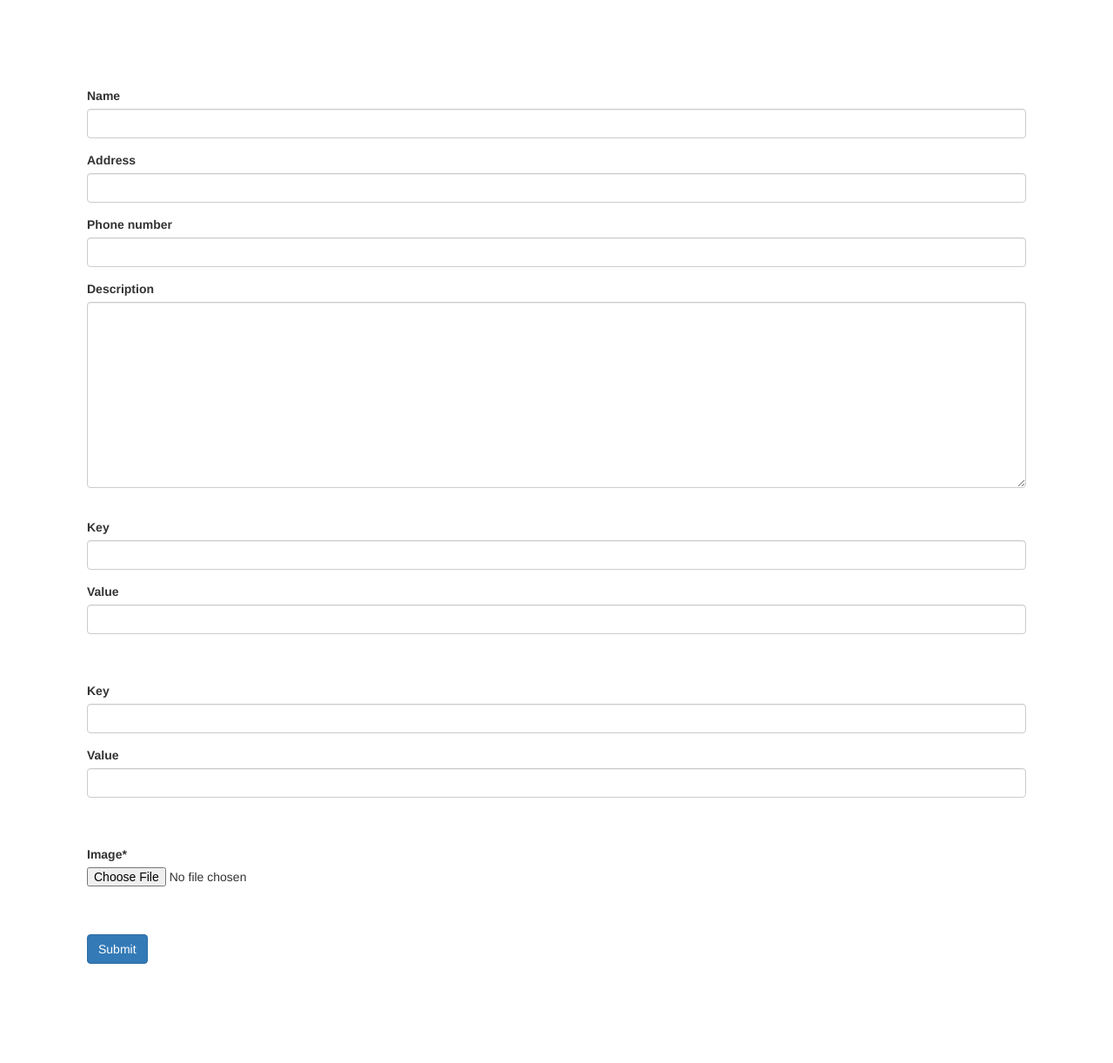
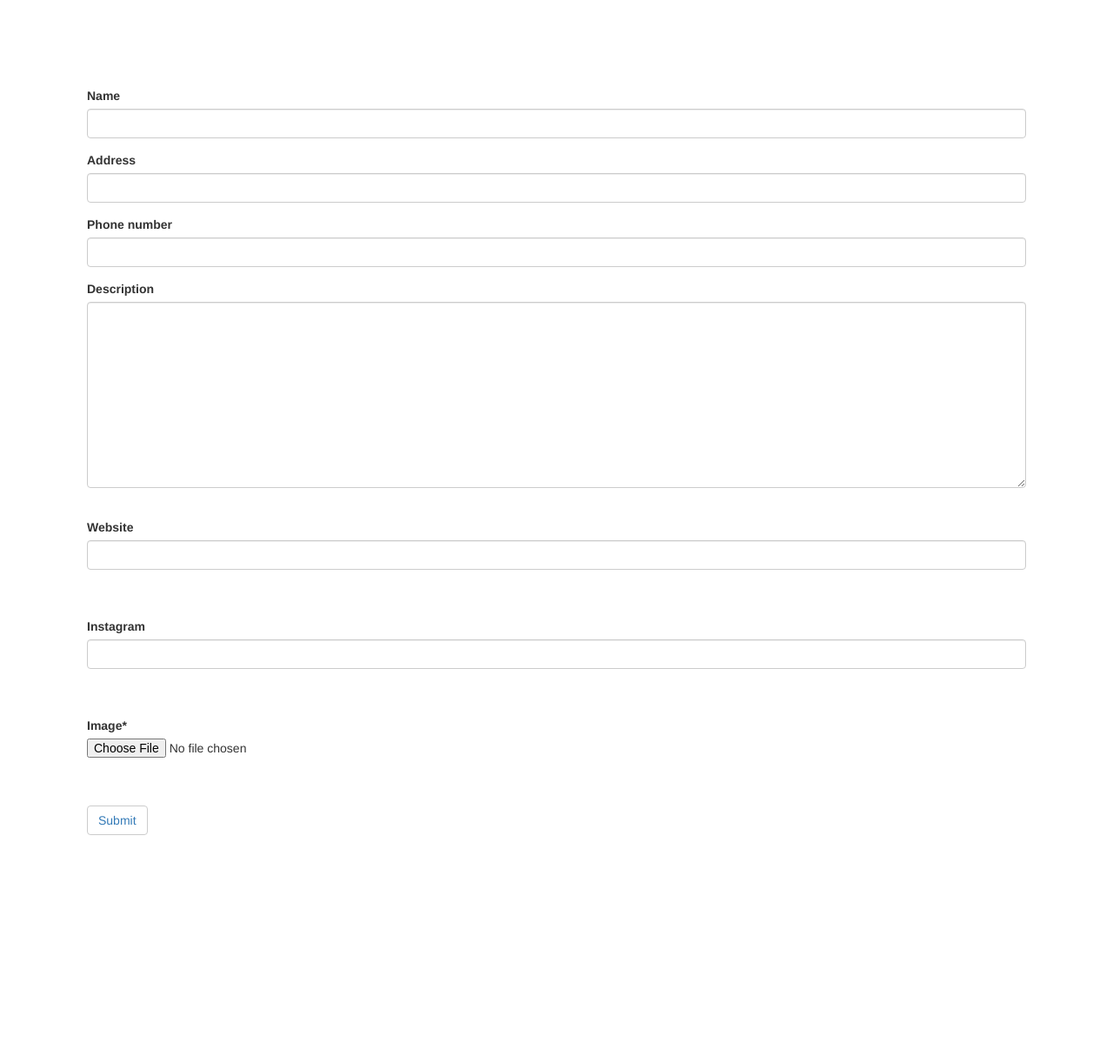
Before and after one commit to FatemeFouladkar/DineSpot, a Django app: page /add-dining in a window 1280 px wide. Shown: the whole page at 87% size. After the commit the page ends 960 px from the top, so only its background shows below. Run offline with Django 3.2, Linux system fonts and the light colour scheme; some libraries are stand-ins or nearby versions.

Commit message:
fix link formset

```diff
--- a/dinings/forms.py
+++ b/dinings/forms.py
@@ -9,5 +9,23 @@ class DiningForm(forms.ModelForm):
         fields = ('name', 'address', 'phone_number', 'description')
 
 
+class LinkFormSet(forms.BaseInlineFormSet):
+    class Meta:
+        model = Link
+        fields = ('key', 'value')
+        widgets = {
+            'key': forms.HiddenInput(),
+        }
+
+    def __init__(self, *args, **kwargs):
+        super().__init__(*args, **kwargs)
+        for i, form in enumerate(self.forms):
+            if i == 0:
+                form.fields['key'].initial = 'Website' if form.instance.pk is None else form.instance.key
+                form.fields['value'].label = 'Website' if form.instance.pk is None else form.instance.key
+            else:
+                form.fields['key'].initial = 'Instagram' if form.instance.pk is None else form.instance.key
+                form.fields['value'].label = 'Instagram' if form.instance.pk is None else form.instance.key
+
 ImageFormSet = forms.inlineformset_factory(Dining, Image, fields=('image', ), extra=1, can_delete=False)
-LinkFormSet = forms.inlineformset_factory(Dining, Link, fields=('key','value'), extra=2, can_delete=False)
+LinkFormSet = forms.inlineformset_factory(Dining, Link, formset=LinkFormSet, fields=('key', 'value' ), extra=2, can_delete=False, widgets={ 'key': forms.HiddenInput()})
--- a/dinings/views.py
+++ b/dinings/views.py
@@ -48,7 +48,9 @@ class CreateDining(CreateView):
         form = self.get_form(form_class)
         formset1 = ImageFormSet(self.request.POST, self.request.FILES)
         formset2 = LinkFormSet(self.request.POST)
+
         if form.is_valid() and formset1.is_valid() and formset2.is_valid():
+
             return self.form_valid(form, formset1, formset2)
         else:
             return self.form_invalid(form, formset1, formset2)
--- a/templates/add_new_dining_form.html
+++ b/templates/add_new_dining_form.html
@@ -20,36 +20,6 @@
     <body>
         <form method="post" enctype="multipart/form-data" style="padding: 100px;">
             {% csrf_token %}
-            {% comment %} <div class="form-group">
-                <label for="name">Name</label>
-                <input type="text" class="form-control" id="name" placeholder="Enter name">
-            </div>
-            <div class="form-group">
-                <label for="phone-number">Phone Number</label>
-                <input type="text" class="form-control" id="phone-number" placeholder="Enter Phone Number">
-            </div>
-            <div class="form-group">
-                <label for="address">Address</label>
-                <input type="text" class="form-control" id="address" placeholder="Enter address">
-            </div>
-            <div class="row">
-                <div class="form-group col-md-4">
-                    <label for="website">Website</label>
-                    <input type="text" class="form-control" id="website" placeholder="Enter Website">
-                </div>
-                <div class="form-group col-md-4">
-                    <label for="instagram">Instagram</label>
-                    <input type="text" class="form-control" id="instagram" placeholder="Enter Instagram">
-                </div>
-                <div class="form-group col-md-4">
-                    <label for="telegram">Telegram</label>
-                    <input type="text" class="form-control" id="telegram" placeholder="Enter Telegram">
-                </div>
-            </div>
-            <div class="form-group">
-                <label for="description">Description</label>
-                <textarea class="form-control" id="description" rows="3"></textarea>
-            </div>   {% endcomment %}
             {{ form.non_form_errors }}
             {{ form|crispy }}
             <br>
@@ -70,7 +40,9 @@
                 <br><br>
             {% endfor %}
 
-            <a href="{% url 'dinings:map' %}" type="submit" class="back-link btn btn-primary">Submit</a>
+            <button type="submit" class="btn btn-default">
+                <a href="#" > Submit</a>
+            </button>
         </form>
     </body>
 
```
